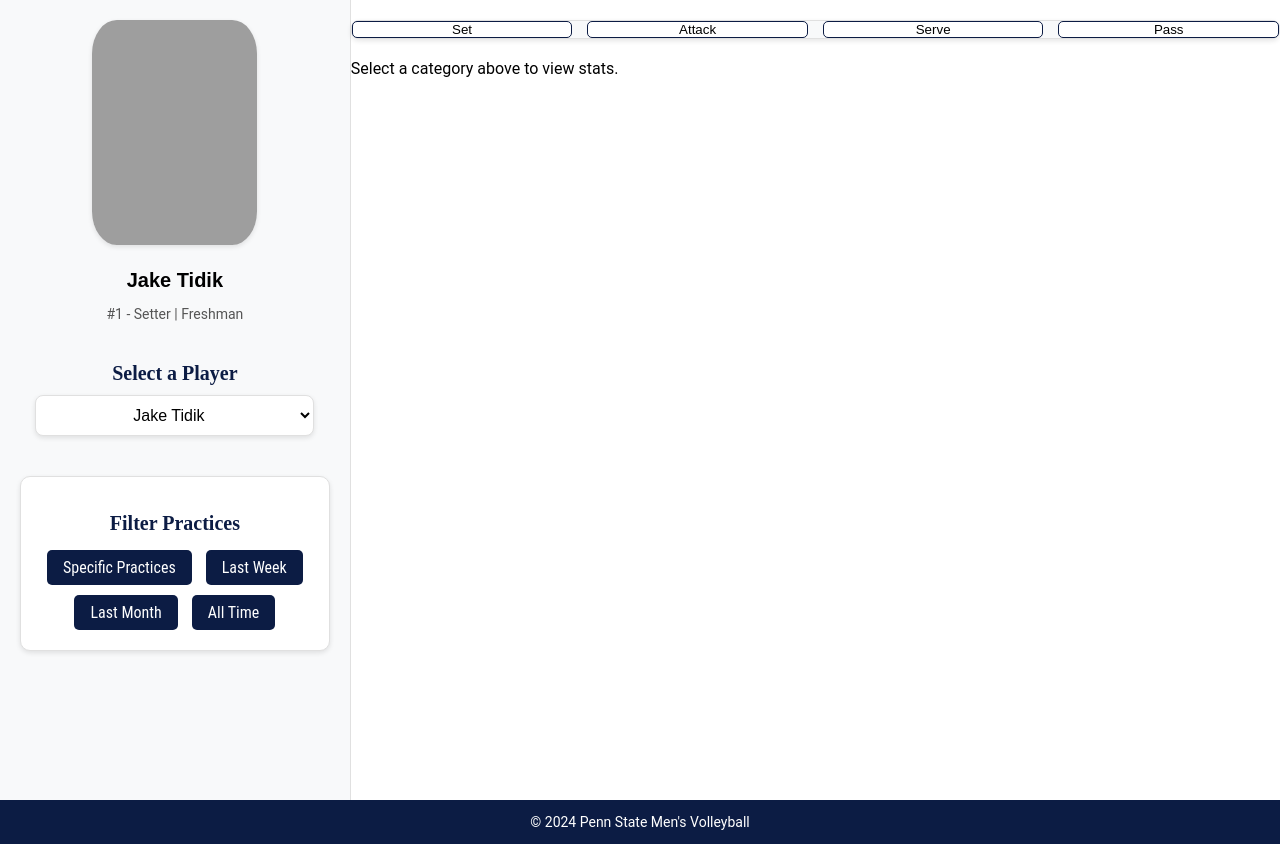
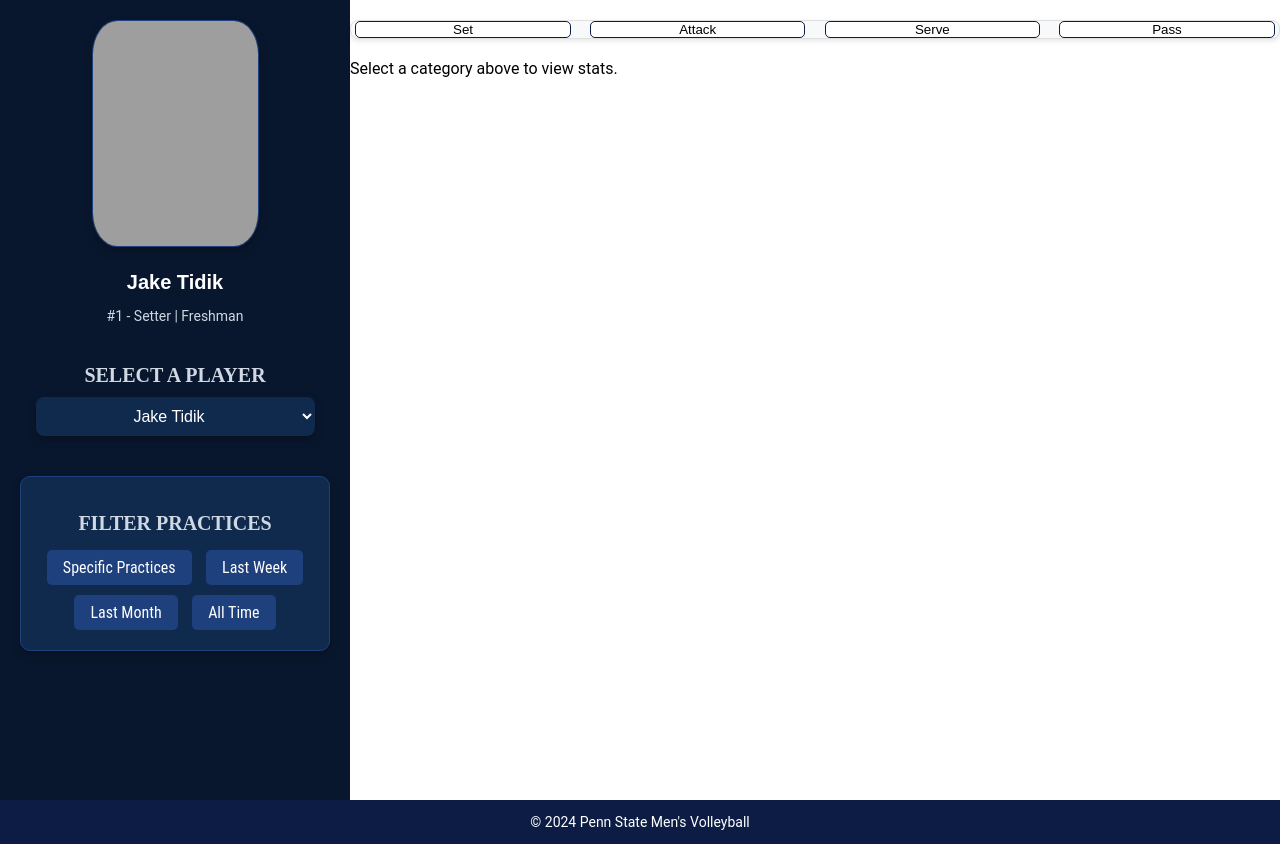
Before and after one commit to sachbij06/psu_mvb_data, a Flask app: page /player_oncourt in a window 1280 px wide. Shown: the part 87-931 px from the top of the page. Run offline with Flask 3, Linux system fonts and the light colour scheme; grey boxes are pictures that could not be loaded.

Commit message:
Lot's of great content and stylistic UI done! Both weightroom pages are so close to being done, and I just need to fix the sidebar and upperbar with set, attack, serve, and pass. My plan of finishing the page structure before adding the data is going well. I plan to finish the structure of these HTML files before this upcoming weekend so that the first week of winter break can be a focus on data, both with this website and the NFL Big Data Bowl. Super excited for what's to come!!!

```diff
--- a/static/style.css
+++ b/static/style.css
@@ -66,12 +66,6 @@ header {
     height: 100vh;
 }
 
-.sidebar {
-    width: 25%;
-    background-color: #f8f9fa;
-    padding: 20px;
-    border-right: 1px solid #e0e0e0;
-}
 
 .player-profile {
     text-align: center;
@@ -83,20 +77,22 @@ header {
     font-weight: 700;
     font-size: 20px;
     margin: 10px 0;
+    color: #ffffff;
 }
 
 .player-profile p {
     font-family: 'Roboto', sans-serif;
     font-size: 14px;
-    color: #555555;
+    color: #cfd8e3;
 }
 
 .headshot {
     border-radius: 15%;
     height: 225px;
     width: 165px;
-    box-shadow: 0px 2px 5px rgba(0, 0, 0, 0.1);
+    box-shadow: 0px 4px 8px rgba(0, 0, 0, 0.3);
     margin-bottom: 10px;
+    border: 0.5px solid #1e407c;
 }
 
 .player-select,
@@ -112,8 +108,9 @@ header {
     font-family: 'Roboto Slab', serif;
     font-size: 20px;
     font-weight: 600;
-    color: #0c1c44;
+    color: #cfd8e3;
     margin-bottom: 10px;
+    text-transform: uppercase;
 }
 
 .player-select select,
@@ -121,28 +118,35 @@ header {
     width: 90%;
     padding: 10px;
     border-radius: 8px;
-    border: 1px solid #e0e0e0;
-    background-color: #ffffff;
+    border: none;
+    background-color: #0f2a4d;
+    color: #ffffff;
     font-size: 16px;
-    box-shadow: 0px 2px 5px rgba(0, 0, 0, 0.1);
+    box-shadow: 0px 4px 8px rgba(0, 0, 0, 0.3);
     text-align: center;
     cursor: pointer;
+}
+
+.player-select select:focus,
+.practice-select .dropdown-container:focus {
+    outline: none;
+    border: 2px solid #6B67C8;
 }
 
 .selected-items {
     display: flex;
     flex-wrap: wrap;
     gap: 10px;
-    border: 1px solid #ccc;
+    border: 1px solid #1e407c;
     border-radius: 8px;
     padding: 10px;
     min-height: 50px;
     width: 90%;
-    background-color: #ffffff;
+    background-color: #0f2a4d;
 }
 
 .selected-items span {
-    background-color: #0c1c44;
+    background-color: #1e407c;
     color: white;
     padding: 5px 10px;
     border-radius: 8px;
@@ -158,11 +162,11 @@ header {
 
 .dropdown {
     margin-top: 10px;
-    border: 1px solid #ccc;
+    border: 1px solid #1e407c;
     border-radius: 8px;
     max-height: 150px;
     overflow-y: auto;
-    background-color: #ffffff;
+    background-color: #0f2a4d;
 }
 
 .dropdown button {
@@ -172,10 +176,12 @@ header {
     text-align: left;
     cursor: pointer;
     background-color: transparent;
+    color: #ffffff;
+    transition: background-color 0.2s ease;
 }
 
 .dropdown button:hover {
-    background-color: #f0f0f0;
+    background-color: #1e407c;
 }
 
 .dropdown button.hidden {
@@ -184,11 +190,11 @@ header {
 
 .practice-filter {
     text-align: center;
-    background-color: #ffffff;
+    background-color: #0f2a4d;
     padding: 15px;
-    border: 1px solid #e0e0e0;
+    border: 1px solid #1e407c;
     border-radius: 10px;
-    box-shadow: 0px 2px 5px rgba(0, 0, 0, 0.1);
+    box-shadow: 0px 4px 8px rgba(0, 0, 0, 0.3);
     margin: 20px 0;
 }
 
@@ -196,12 +202,12 @@ header {
     font-family: 'Roboto Slab', serif;
     font-size: 20px;
     font-weight: 600;
-    color: #0c1c44;
+    color: #cfd8e3;
     margin-bottom: 10px;
 }
 
 .practice-filter button {
-    background-color: #0c1c44;
+    background-color: #1e407c;
     color: #ffffff;
     border: none;
     padding: 8px 16px;
@@ -215,9 +221,10 @@ header {
 }
 
 .practice-filter button:hover {
-    background-color: #1e407c;
+    background-color: #6B67C8;
     transform: scale(1.075);
 }
+
 
 .dashboard {
     width: 75%;
@@ -357,7 +364,7 @@ nav button:hover {
 #category-buttons button {
     background-color: #ffffff;
     border: 1px solid #0c1c44;
-    width: 25%;
+    width: 23.2%;
     padding: 0px 0px;
     border-radius: 5px;
     cursor: pointer;
@@ -374,7 +381,7 @@ nav button:hover {
 #category-buttons button:hover {
     background-color: #0c1c44;
     box-shadow: 0px 4px 8px rgba(0, 0, 0, 0.15);
-    transform: scale(1.05);
+    transform: scale(1.055);
 }
 
 #category-buttons button.active {
@@ -440,6 +447,7 @@ nav button:hover {
     background-color: #f9f9f9;
     box-shadow: 0px 8px 16px rgba(0,0,0,0.2);
     z-index: 1;
+    border-radius: 4px;
     list-style-type: none;
     padding: 0;
     margin: 0;
@@ -467,3 +475,72 @@ nav button:hover {
     text-decoration: none;
     color: black;
 }
+
+.sidebar {
+    background-color: #09172e;
+    color: white;
+    padding: 20px;
+    font-family: Arial, sans-serif;
+    height: 100vh;
+    width: 25%;
+ }
+
+ .sidebar-header {
+    font-size: 1.2em;
+    margin-bottom: 15px;
+    text-transform: uppercase;
+ }
+
+ .sidebar-section {
+    margin-bottom: 10px;
+    cursor: pointer;
+ }
+
+ .sidebar-title {
+    font-size: 1em;
+    display: flex;
+    justify-content: space-between;
+    align-items: center;
+    padding: 10px;
+    background-color: #142850;
+    border-radius: 5px;
+ }
+
+ .sidebar-title:hover {
+    background-color: #1e3a6e;
+ }
+
+ .arrow {
+    font-size: 0.8em;
+ }
+
+ .sidebar-content {
+    padding: 10px;
+    margin-top: 5px;
+    background-color: #0f2a4d;
+    border-left: 3px solid #6B67C8;
+    border-radius: 5px;
+    display: none;
+ }
+
+ .sidebar-content p {
+    margin: 5px 0;
+    font-size: 0.9em;
+ }
+
+ .team-image {
+    width: 100%;
+    border-radius: 10px;
+    box-shadow: 0px 4px 8px rgba(0, 0, 0, 0.5);
+    margin-bottom: 5px;
+}
+
+.image-caption {
+    text-align: center;
+    font-size: 14px;
+    color: #cfd8e3;
+    font-family: 'Roboto', sans-serif;
+    margin-top: 5px;
+    font-style: italic;
+    margin-bottom: 10px;
+}
```
Also changed, not shown: templates/team_strength.html (+73 -1 lines), 1 other file.
